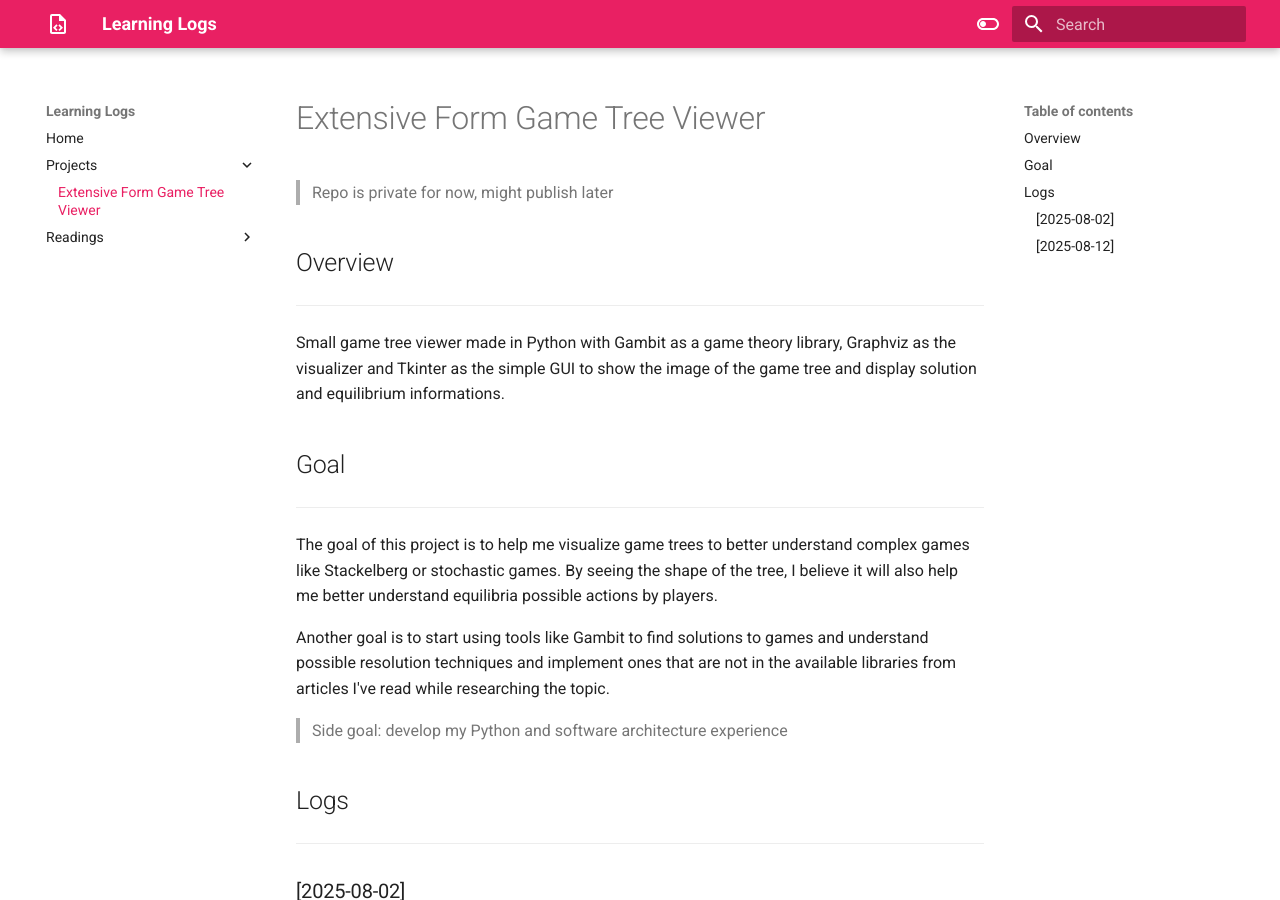
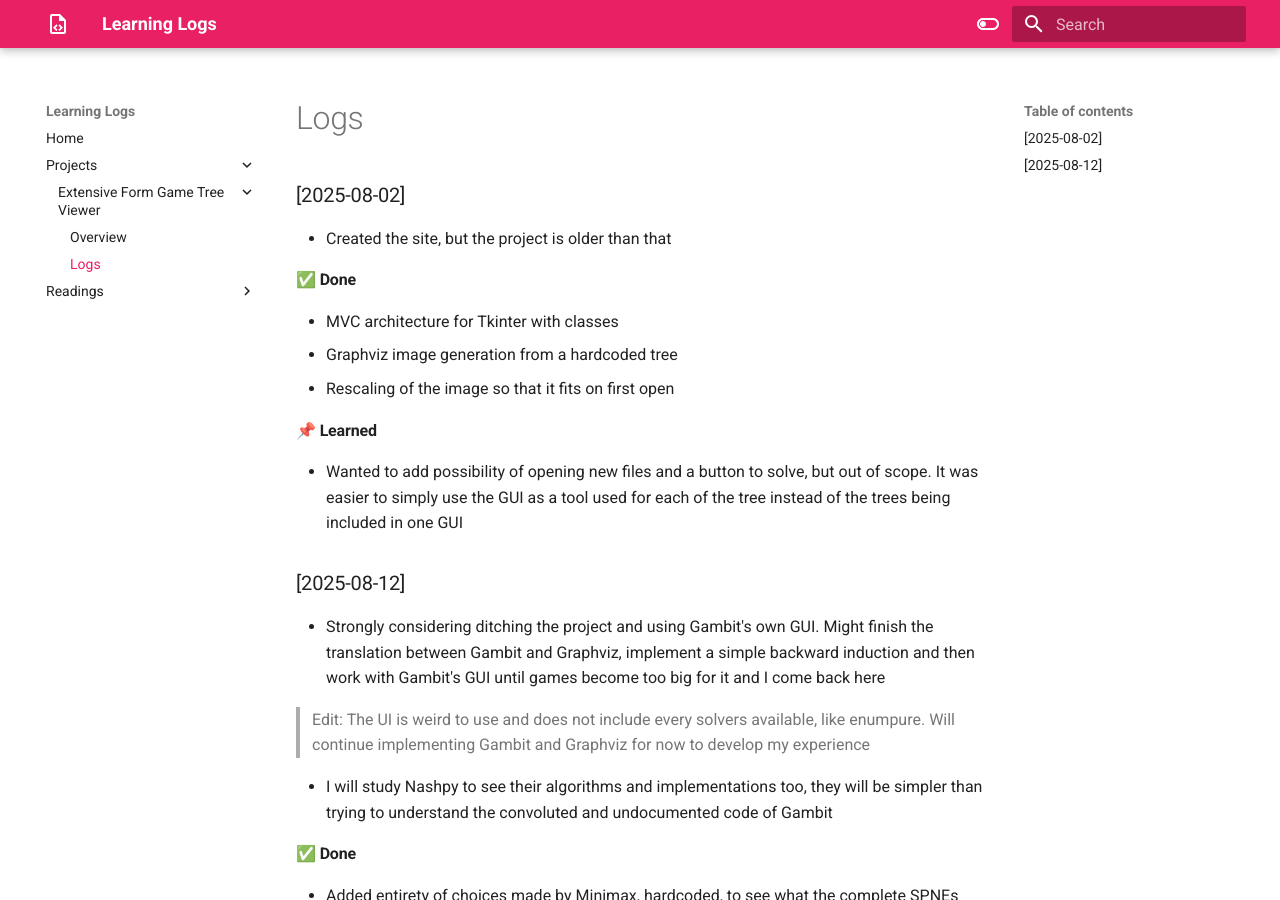
Before and after one commit to j-dumas/learning-logs, an MkDocs documentation site: the page built from content/Projects/Extensive Form Game Tree Viewer/Project Logs.md, in a window 1280 px wide and 900 px high. Built offline with MkDocs 1.6.1 and Material for MkDocs 9.7.7, drawn with Linux system fonts in a browser that asks for light colours.

Commit message:
Sync from private vault on 2025-08-17 20:08:29 UTC

```diff
--- a/content/Projects/Extensive Form Game Tree Viewer.md
+++ b/content/Projects/Extensive Form Game Tree Viewer/Project Logs.md
@@ -1,20 +1,4 @@
-# Extensive Form Game Tree Viewer
-> Repo is private for now, might publish later
-## Overview
----
-Small game tree viewer made in Python with Gambit as a game theory library, Graphviz as the visualizer and Tkinter as the simple GUI to show the image of the game tree and display solution and equilibrium informations.
-
-## Goal
----
-The goal of this project is to help me visualize game trees to better understand complex games like Stackelberg or stochastic games.
-By seeing the shape of the tree, I believe it will also help me better understand equilibria possible actions by players.
-
-Another goal is to start using tools like Gambit to find solutions to games and understand possible resolution techniques and implement ones that are not in the available libraries from articles I've read while researching the topic.
-
-> Side goal: develop my Python and software architecture experience
-
-## Logs
----
+# Logs
 ### [2025-08-02]
 - Created the site, but the project is older than that
 
@@ -47,7 +31,7 @@ Another goal is to start using tools like Gambit to find solutions to games and
   This means that if an equilibrium never reaches a state that has two actions, there will be two equilibria, one for each action since they are included in the optimal strategies
 - Outcomes are objects with stored payoffs that also include a label, making them reusable.
   For example, Nim has two outcomes, -1 and +1, that are reused at each terminal nodes
-- Added two scripts from Gambit's source code that build Nim games as trees and  *started* converting it to Python3
+- Added two scripts from Gambit's source code that build Nim games as trees and *started* converting it to Python3
 
 #### 🎯Challenges
 - Accessing the payoffs means indexing the Outcome object by the Player.
```
Also changed, not shown: content/Projects/Extensive Form Game Tree Viewer/Overview.md (added, +26 -0 lines), content/index.md (+2 -2 lines).
